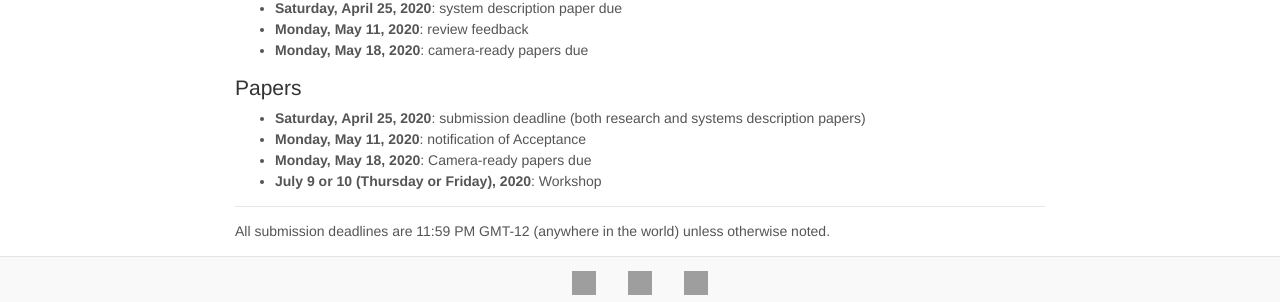
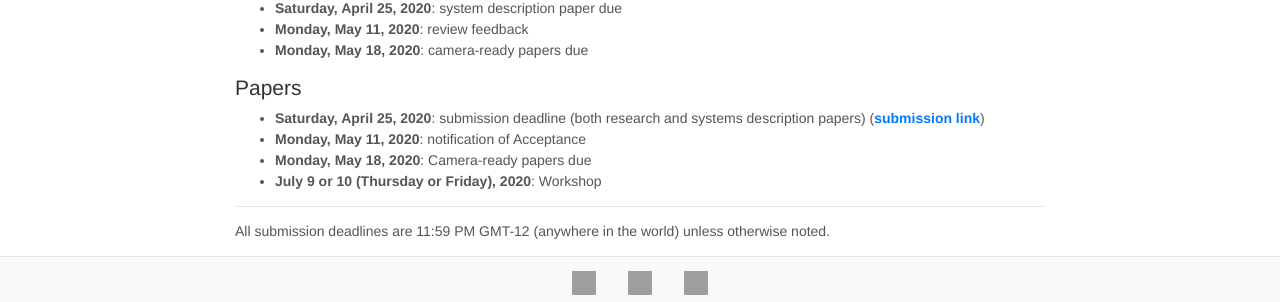
Before and after one commit to autosimtrans/autosimtrans.github.io, a Jekyll site: the page built from dates.md, in a window 1280 px wide. Shown: the part 413-715 px from the top of the page. Built offline with Jekyll 4.4.1, drawn with Linux system fonts in a browser that asks for light colours; nearby versions of some CDN libraries; grey boxes are pictures that could not be loaded.

Commit message:
due dates updated for cfg, submission link highlighted in deadline

```diff
--- a/dates.md
+++ b/dates.md
@@ -18,7 +18,7 @@ permalink: /dates
 - **Monday, May 18, 2020**: camera-ready papers due
 
 #### Papers
-- **Saturday, April 25, 2020**: submission deadline (both research and systems description papers)
+- **Saturday, April 25, 2020**: submission deadline (both research and systems description papers) ([**submission link**](https://www.softconf.com/acl2020/AutoSimTrans))
 - **Monday, May 11, 2020**: notification of Acceptance
 - **Monday, May 18, 2020**: Camera-ready papers due
 - **July 9 or 10 (Thursday or Friday), 2020**: Workshop
```
Also changed, not shown: cfp.md (+1 -0 lines).
